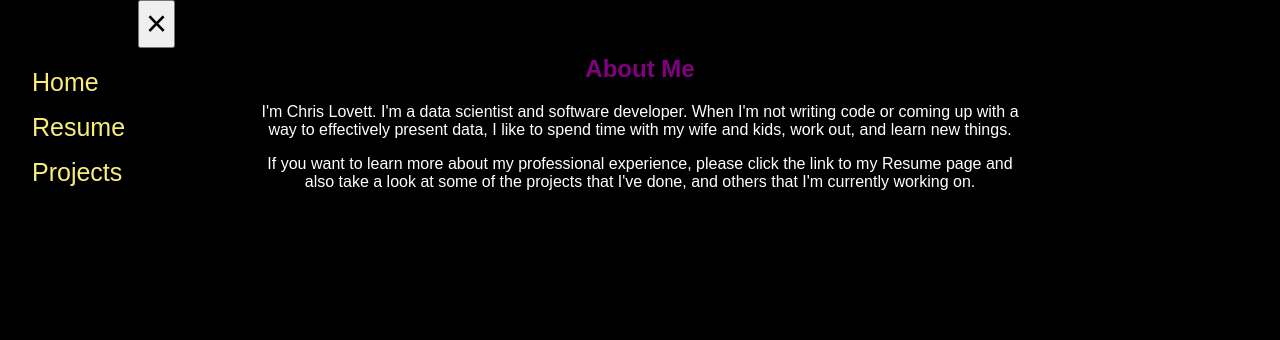
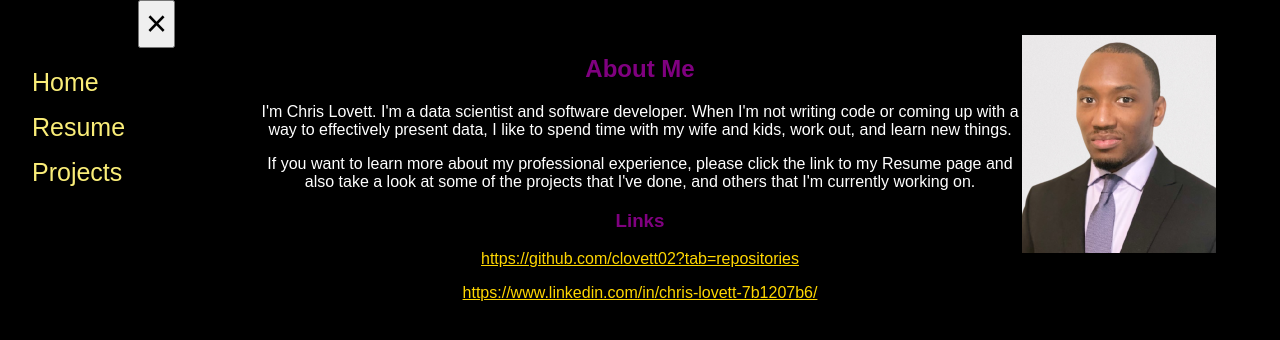
Before and after one commit to clovett02/clovett_website, a Flask app: page / in a window 1280 px wide. Shown: the top 340 px of the page. Run offline with Flask 2, Linux system fonts and the light colour scheme; some libraries are stand-ins or nearby versions.

Commit message:
Added my headshot and links to my private github repos and LinkedIn profile.

```diff
--- /dev/null
+++ b/website/static/css/home.css
@@ -0,0 +1,3 @@
+.links{
+    text-align: center;
+  }
--- a/website/static/css/main.css
+++ b/website/static/css/main.css
@@ -83,7 +83,7 @@ p {
 
   .body{
     justify-items: center;
-    margin-left: 15%;
+    /* margin-left: 10%; */
     margin-right: 18%;
   }
 
--- a/website/templates/Home.html
+++ b/website/templates/Home.html
@@ -1,6 +1,18 @@
 {% extends "Base.html" %}
+{% block Other_CSS_Links %}
+
+    <link rel="stylesheet" href="/static/css/home.css"/>
+
+{% endblock %}
 <body>
     {% block body %}
+    <script src="https://platform.linkedin.com/badges/js/profile.js" async defer type="text/javascript"></script>
+
+    <div class="headshot">
+        <picture id="headshot_pic">
+            <img src="/static/images/headshot.png" width="194" height="218">
+        </picture>
+    </div>
 
     <div>
         <h2>About Me</h2>
@@ -11,6 +23,27 @@
         <p>If you want to learn more about my professional experience, please click the link to my Resume page and also take
             a look at some of the projects that I've done, and others that I'm currently working on.
         </p>
+        <h3>Links</h3>
+        <p>
+            <div class="links">
+                <a href="https://github.com/clovett02?tab=repositories">
+                    https://github.com/clovett02?tab=repositories</a><p></p>
+
+                <!-- <a href="https://www.linkedin.com/in/chris-lovett-7b1207b6/">
+                    https://www.linkedin.com/in/chris-lovett-7b1207b6/</a><p></p> -->
+
+                <div class="badge-base LI-profile-badge" data-locale="en_US"
+                    data-size="medium" data-theme="light" data-type="HORIZONTAL"
+                    data-vanity="chris-lovett-7b1207b6" data-version="v1">
+                    <a class="badge-base__link LI-simple-link"
+                    href="https://www.linkedin.com/in/chris-lovett-7b1207b6?trk=profile-badge">
+                    https://www.linkedin.com/in/chris-lovett-7b1207b6/</a>
+                </div>
+            </div>
+
+
+        </p>
+
 
     </div>
 
```
